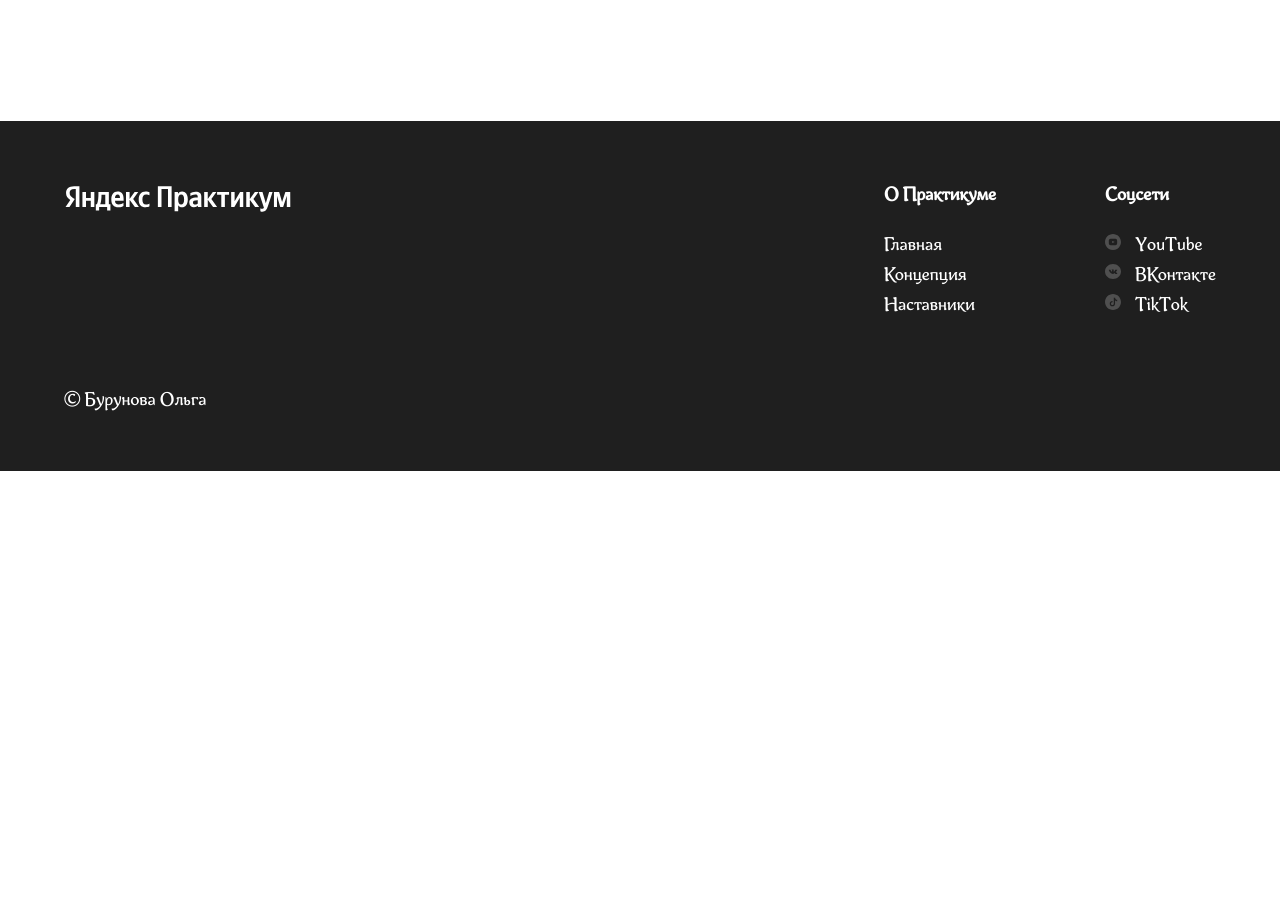
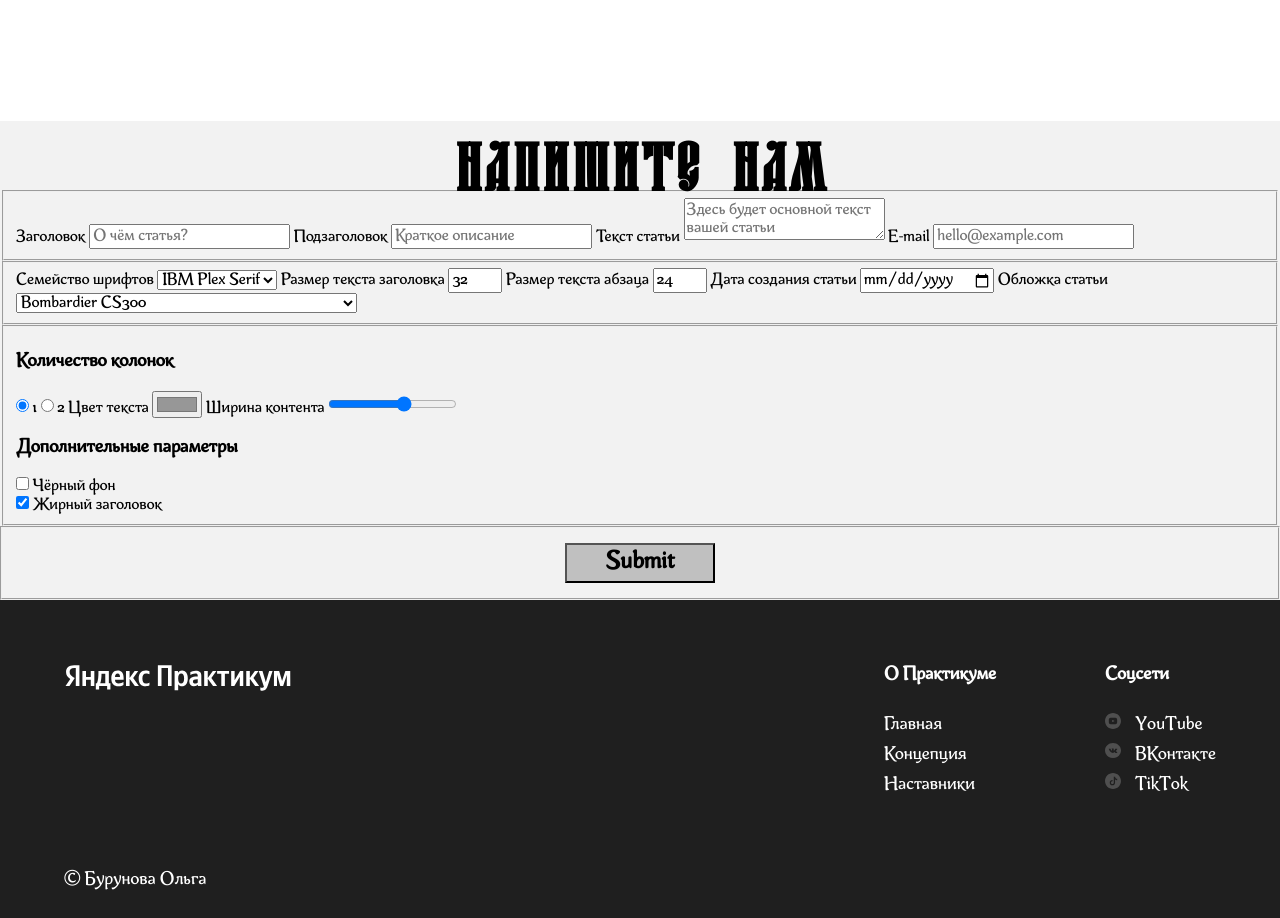
Before and after one commit to Burunova-Olga/how-to-learn, a plain HTML site: page index.html in a window 1280 px wide. Shown: the part 7120-8038 px from the top of the page. Before the commit the page ends 7591 px from the top, so only its background shows below. Drawn offline with Linux system fonts and the light colour scheme; files whose address does not match are found by name.

Commit message:
attempts

```diff
--- /dev/null
+++ b/blocks/form/form.css
@@ -0,0 +1,27 @@
+.feedback
+{
+  margin: 0;
+  padding: 0;
+}
+
+.form__handlers
+{
+  margin: 0;
+  padding: 15px;
+
+  display: flex;
+  justify-content: center;
+}
+
+.form__button
+{
+  min-width: 150px;
+  min-height: 40px;
+  background-color:silver;
+
+  font-size: 24px;
+  font-weight: 600;
+  line-height: 1.15;
+
+
+}
--- a/index.html
+++ b/index.html
@@ -249,6 +249,83 @@
         </a>
       </div>
     </section>
+
+    <section class="section feedback chapter chapter_theme_gray">
+      <form class="form">
+        <div class="form__main-container">
+          <h2 class="section-title">Напишите нам</h2>
+          <fieldset class="form__input-container form__input-container_ctrl_texts">
+            <label for="heading" class="form__label">Заголовок</label>
+            <input type="text" name="heading" class="form__item form__item_el_heading" id="heading" placeholder="О чём статья?" required>
+            <label for="subheading" class="form__label">Подзаголовок</label>
+            <input type="text" name="subheading" class="form__item form__item_el_subheading" id="subheading" placeholder="Краткое описание" required>
+            <label for="main-text" class="form__label">Текст статьи</label>
+            <textarea name="main-text" class="form__item form__item_el_main-text" id="main-text" placeholder="Здесь будет основной текст вашей статьи" required></textarea>
+            <label for="email" class="form__label">E-mail</label>
+            <input type="email" name="email" class="form__item form__item_el_email" id="email" placeholder="hello@example.com">
+          </fieldset>
+          <div class="form__line"></div>
+          <fieldset class="form__input-container form__input-container_ctrl_visual">
+            <label for="font-family" class="form__label">Семейство шрифтов</label>
+            <select name="font-family" class="form__item form__item_el_font-family" id="font-family">
+              <option value="ibm">IBM Plex Serif</option>
+              <option value="ubuntu">Ubuntu</option>
+              <option value="istok">Istok Web</option>
+            </select>
+            <label for="heading-font-size" class="form__label">Размер текста заголовка</label>
+            <input type="number" name="heading-font-size" min="24" max="80" class="form__item form__item_el_heading-fontsize" id="heading-font-size" value="32">
+            <label for="text-font-size" class="form__label">Размер текста абзаца</label>
+            <input type="number" name="text-font-size" min="12" max="40" class="form__item form__item_el_text-fontsize" id="text-font-size" value="24">
+            <label for="pub-date" class="form__label">Дата создания статьи</label>
+            <input type="date" name="pub-date" class="form__item form__item_el_pubdate" id="pub-date">
+            <label for="image" class="form__label">Обложка статьи</label>
+            <select name="image" class="form__item form__item_el_image" id="image">
+              <option value="bombardier">Bombardier CS300</option>
+              <option value="hobbit">Боинг-777 Хоббит</option>
+              <option value="tiger">Тигролёт</option>
+              <option value="connected">Connected to 01000010 01001100 01010101 01000101</option>
+            </select>
+          </fieldset>
+          <fieldset class="form__input-container form__input-container_ctrl_additional">
+            <h3 class="form__heading form__heading_type_ctrl-el-heading">Количество колонок</h3>
+
+            <label class="form__label form__label_direction_right" for="one-column">
+              <input type="radio" name="number-of-columns" value="one-column" id="one-column" class="form__item form__item_el_number-of-columns" checked>
+              <span class="form__pseudo-item form__pseudo-item_type_radio"></span>
+              <span class="form__label-text">1</span>
+            </label>
+
+            <label class="form__label form__label_direction_right" for="two-columns">
+              <input type="radio" name="number-of-columns" value="two-columns" id="two-columns" class="form__item form__item_el_number-of-columns">
+              <span class="form__pseudo-item form__pseudo-item_type_radio"></span>
+              <span class="form__label-text">2</span>
+            </label>
+
+            <label for="text-color" class="form__label">Цвет текста</label>
+            <input type="color" name="text-color" class="form__item form__item_el_text-color" id="text-color" value="#979797">
+
+            <label for="content-width" class="form__label">Ширина контента</label>
+            <input type="range" name="content-width" min="30" max="80" step="10" class="form__item form__item_el_content-width" id="content-width">
+
+            <h3 class="form__heading form__heading_type_ctrl-el-heading">Дополнительные параметры</h3>
+            <label class="form__label form__label_direction_right" for="black-background">
+              <input type="checkbox" name="extra-option" class="form__item form__item_el_extra-options" id="black-background" value="black-background">
+              <span class="form__pseudo-item form__pseudo-item_type_checkbox"></span>
+              <span class="form__label-text">Чёрный фон</span>
+            </label>
+            <br>
+            <label class="form__label form__label_direction_right" for="bold-heading">
+              <input type="checkbox" name="extra-option" class="form__item form__item_el_extra-options" id="bold-heading" value="bold-heading" checked>
+              <span class="form__pseudo-item form__pseudo-item_type_checkbox"></span>
+              <span class="form__label-text">Жирный заголовок</span>
+            </label>
+          </fieldset>
+        </div>
+        <fieldset class="form__handlers">
+            <input type="submit" class="form__button">
+        </fieldset>
+      </form>
+    </section>
   </main>
 
   <footer class="footer chapter chapter_theme_dark">
--- a/pages/index.css
+++ b/pages/index.css
@@ -83,6 +83,10 @@
 @import url(../blocks/resources/__logo/resources__logo.css);
 @import url(../blocks/resources/__link/resources__link.css);
 
+/* Feedback */
+@import url(../blocks/form/form.css);
+
+/* Footer */
 @import url(../blocks/logo/_place/logo_place_footer.css);
 @import url(../blocks/footer/footer.css);
 @import url(../blocks/footer/__author/footer__author.css);
```
